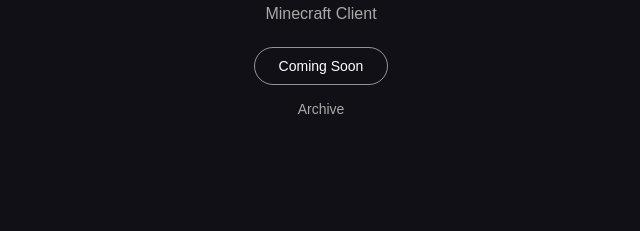
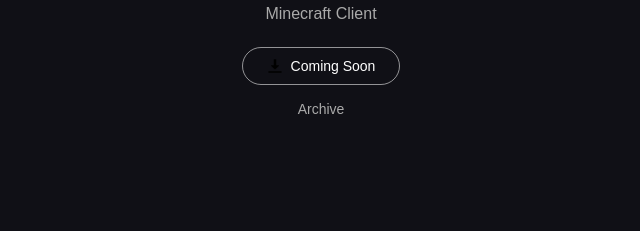
Before and after one commit to bigbetabuild/Deterium-site, a plain HTML site: page index.html in a window 1280 px wide. Shown: the part 414-645 px from the top of the page, 319-959 px from the left. Drawn offline with Linux system fonts and the light colour scheme.

Commit message:
Add download icon to button and clean unused styles

```diff
--- a/index.html
+++ b/index.html
@@ -17,7 +17,7 @@
     <h1>Deterium</h1>
     <p>Minecraft Client</p>
     <div class="actions">
-      <a class="download" href="#">Coming Soon</a>
+      <a class="download" href="#"><img src="assets/download.png" alt="">Coming Soon</a>
       <button class="archive" type="button">Archive</button>
     </div>
   </main>
--- a/styles.css
+++ b/styles.css
@@ -28,7 +28,10 @@ h1 { margin: 0; font-size: 40px; line-height: 1.1; font-weight: 700; }
 .page p { margin: 8px 0 24px; color: #aaa; font-size: 16px; }
 .actions { display: flex; flex-direction: column; align-items: center; gap: 10px; }
 .download {
-  display: inline-block;
+  display: inline-flex;
+  align-items: center;
+  justify-content: center;
+  gap: 8px;
   padding: 10px 24px;
   border: 1px solid rgba(255, 255, 255, .55);
   border-radius: 999px;
@@ -38,7 +41,9 @@ h1 { margin: 0; font-size: 40px; line-height: 1.1; font-weight: 700; }
   text-decoration: none;
   transition: background-color .32s cubic-bezier(.22, 1, .36, 1), color .32s cubic-bezier(.22, 1, .36, 1), border-color .32s cubic-bezier(.22, 1, .36, 1);
 }
+.download img { width: 16px; height: 16px; object-fit: contain; transition: filter .32s cubic-bezier(.22, 1, .36, 1); }
 .download:hover, .download:focus-visible { background: #fff; border-color: #fff; color: #101016; }
+.download:hover img, .download:focus-visible img { filter: brightness(0); }
 .archive {
   padding: 6px 12px;
   border: 0;
```
